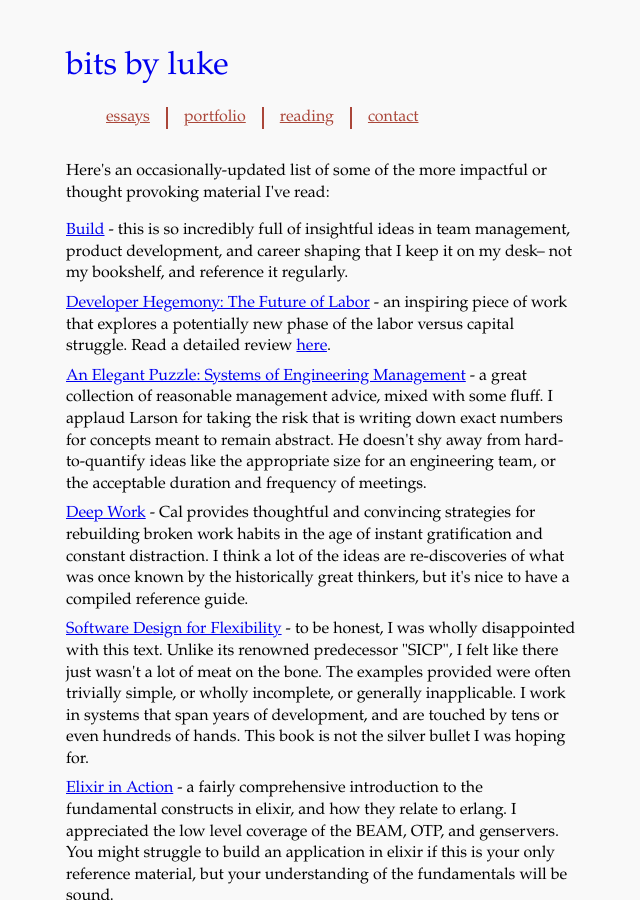
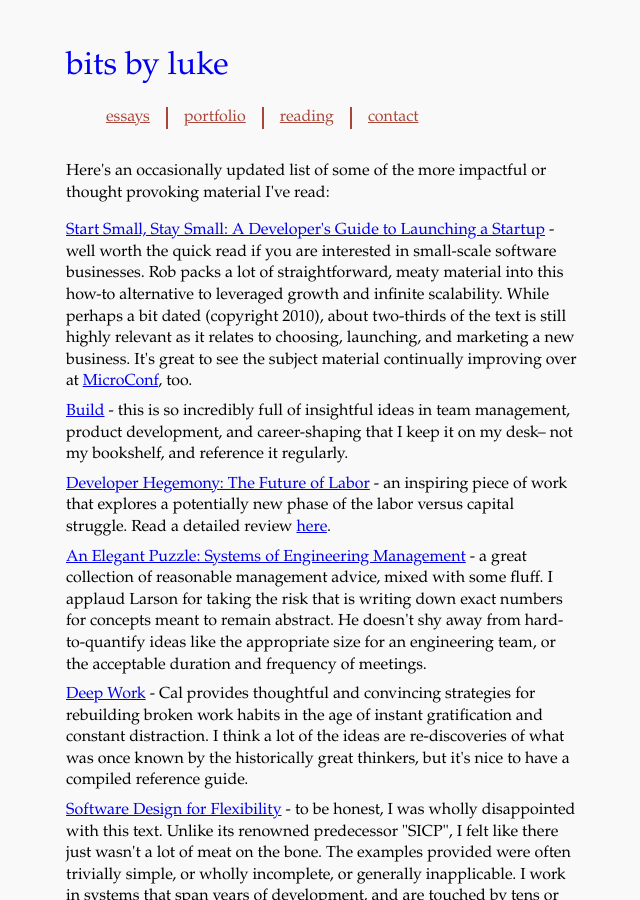
Before and after one commit to lwhorton/lwhorton.github.io, a Jekyll site: the page built from reading.html, in a window 1280 px wide and 900 px high. Shown: the whole window, without its empty margins (318-958 px from the left). Built offline with Jekyll 4.4.1, drawn with Linux system fonts in a browser that asks for light colours.

Commit message:
updated resume to most recent. added startsmallstaysmall.

```diff
--- a/reading.html
+++ b/reading.html
@@ -4,16 +4,29 @@
 ---
 
 <p>
-Here's an occasionally-updated list of some of the more impactful or thought
+Here's an occasionally updated list of some of the more impactful or thought
 provoking material I've read:
 </p>
 
 <ol class="list-style-none">
   <li>
     <a
+      href="https://startsmall.com/">Start Small, Stay Small: A Developer's
+      Guide to Launching a Startup</a>
+    - well worth the quick read if you are interested in small-scale software
+    businesses. Rob packs a lot of straightforward, meaty material into this
+    how-to alternative to leveraged growth and infinite scalability. While
+    perhaps a bit dated (copyright 2010), about two-thirds of the text is still
+    highly relevant as it relates to choosing, launching, and marketing a new
+    business. It's great to see the subject material continually improving over
+    at <a href="https://microconf.com/">MicroConf</a>, too.
+  </li>
+
+  <li>
+    <a
       href="https://www.buildc.com/the-book">Build</a>
     - this is so incredibly full of insightful ideas in team management, product
-    development, and career shaping that I keep it on my desk– not my
+    development, and career-shaping that I keep it on my desk– not my
     bookshelf, and reference it regularly.
   </li>
 
```
Also changed, not shown: 1 other file.
